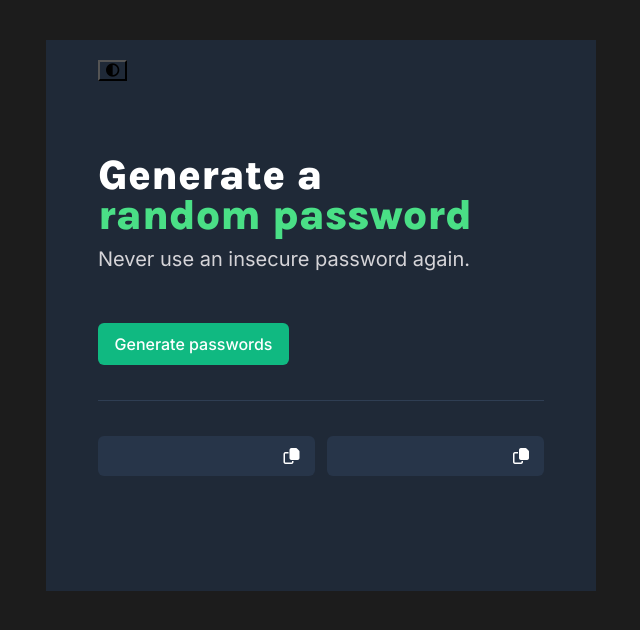
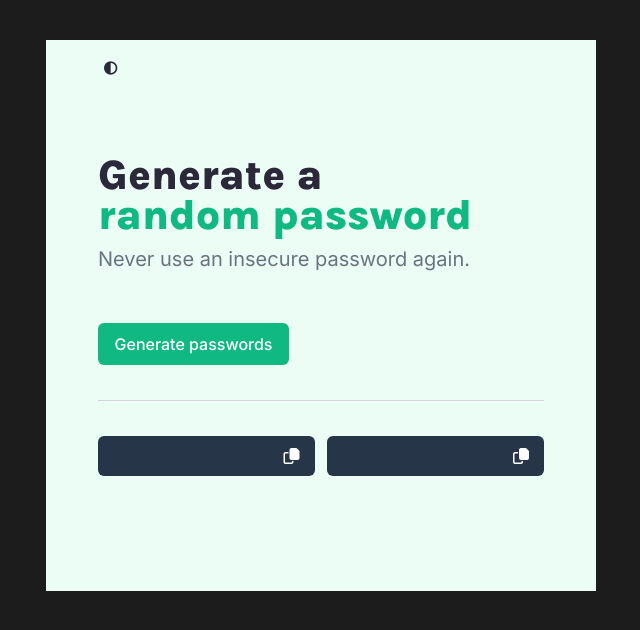
Before and after one commit to ArmandWinant/Scrimba, a plain HTML site: page WebDevBasics/PasswordGenerator/index.html in a window 1280 px wide. Shown: the whole page, without its empty margins (319-959 px from the left). Drawn offline with Linux system fonts and the light colour scheme.

Commit message:
add toggle button

```diff
--- a/WebDevBasics/PasswordGenerator/index.js
+++ b/WebDevBasics/PasswordGenerator/index.js
@@ -29,7 +29,7 @@ function copyPassWord(element) {
   navigator.clipboard.writeText(element.textContent);
 }
 
-let darkMode = true;
+let darkMode = false;
 
 function toggleColors() {
   darkMode = !darkMode;
--- a/WebDevBasics/PasswordGenerator/styles.css
+++ b/WebDevBasics/PasswordGenerator/styles.css
@@ -16,13 +16,13 @@
 }
 
 :root {
-  --bg-color: #1F2937;
-  --title-color: #FFFFFF;
-  --title-green: #4ADF86;
+  --bg-color: #ECFDF5;
+  --title-color: #2B283A;
+  --title-green: #10B981;
   --btn-green: #10B981;
-  --password-green: #55F991;
-  --subtitle-grey: #D5D4D8;
-  --hr-color: #2F3E53;
+  --password-green: #5DEF92;
+  --subtitle-grey: #6B7280;
+  --hr-color: #D5D4D8;
 }
 
 body {
@@ -50,10 +50,12 @@ body {
   top: 20px;
   left: 52px;
 
-  /* border: none; */
+  border: none;
   background: none;
 
   cursor: pointer;
+
+  color: var(--title-color);
 }
 
 header {
@@ -143,8 +145,6 @@ hr {
   font-weight: 400;
 
   color: var(--password-green);
-
-  /* border-right: 1px solid rgba(0,0,0,.4); */
 }
 
 .fa-copy {
```
